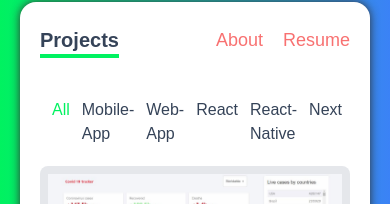
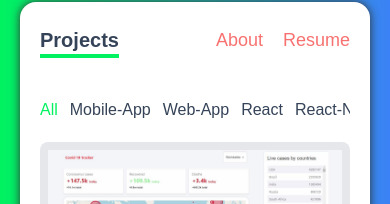
Before and after one commit to aviaryan77/portfolio, a Next.js app: page /projects in a window 390 px wide. Shown: the part 730-934 px from the top of the page. Built offline with nearby package versions, Linux system fonts and the light colour scheme.

Commit message:
fix mobile wrap issue

```diff
--- a/components/ProjectNavbar.tsx
+++ b/components/ProjectNavbar.tsx
@@ -9,7 +9,8 @@ export const NavItem: FunctionComponent<{
   handleFilterCategory: Function;
   active: string;
 }> = ({ value, handleFilterCategory, active }) => {
-  let className = 'capitalize cursor-pointer hover:text-green';
+  let className =
+    'text-center capitalize cursor-pointer whitespace-nowrap hover:text-green';
   if (active === value) className += ' text-green';
   return (
     <motion.li
@@ -31,9 +32,9 @@ const ProjectNavbar: FunctionComponent<{
       variants={stagger}
       animate="animate"
       initial="initial"
-      className="flex px-3 py-2 space-x-3 overflow-x-auto list-none"
+      className="flex py-2 space-x-3 overflow-x-auto list-none"
     >
-      {projectNavBars.map((nav) => (
+      {projectNavBars.map((nav: Category | 'all') => (
         <NavItem key={nav} value={nav} {...props} />
       ))}
     </motion.div>
```
